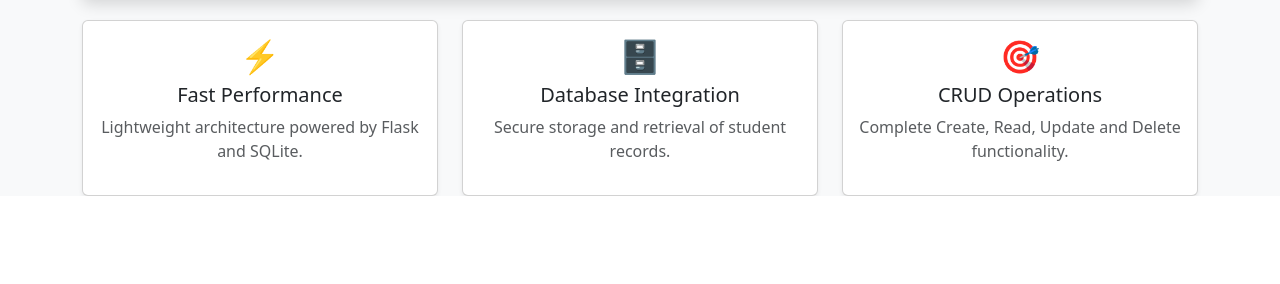
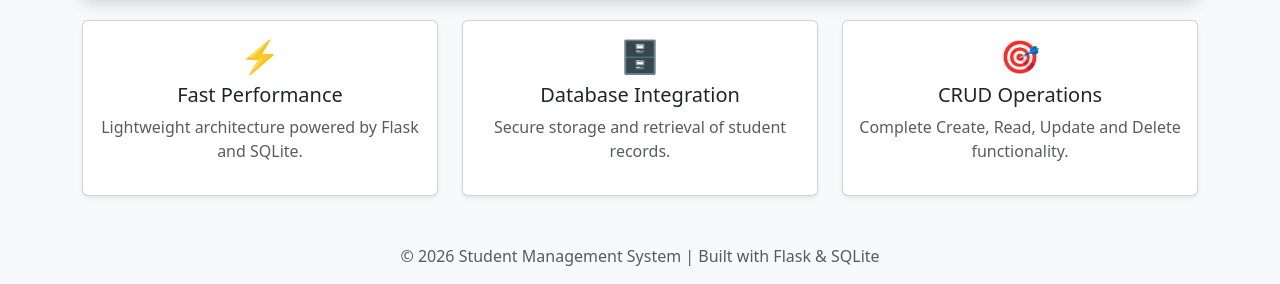
Before and after one commit to sumithackerchd/Student-Management-System, a Flask app: page / in a window 1280 px wide. Shown: the part 734-1018 px from the top of the page. Before the commit the page ends 930 px from the top, so only its background shows below. Run offline with Flask 3, Linux system fonts and the light colour scheme.

Commit message:
Final UI improvements

```diff
--- a/templates/base.html
+++ b/templates/base.html
@@ -42,3 +42,7 @@
 </body>
 
 </html>
+
+<footer class="text-center mt-5 mb-3 text-muted">
+    © 2026 Student Management System | Built with Flask & SQLite
+</footer>
```
Also changed, not shown: students.db.
